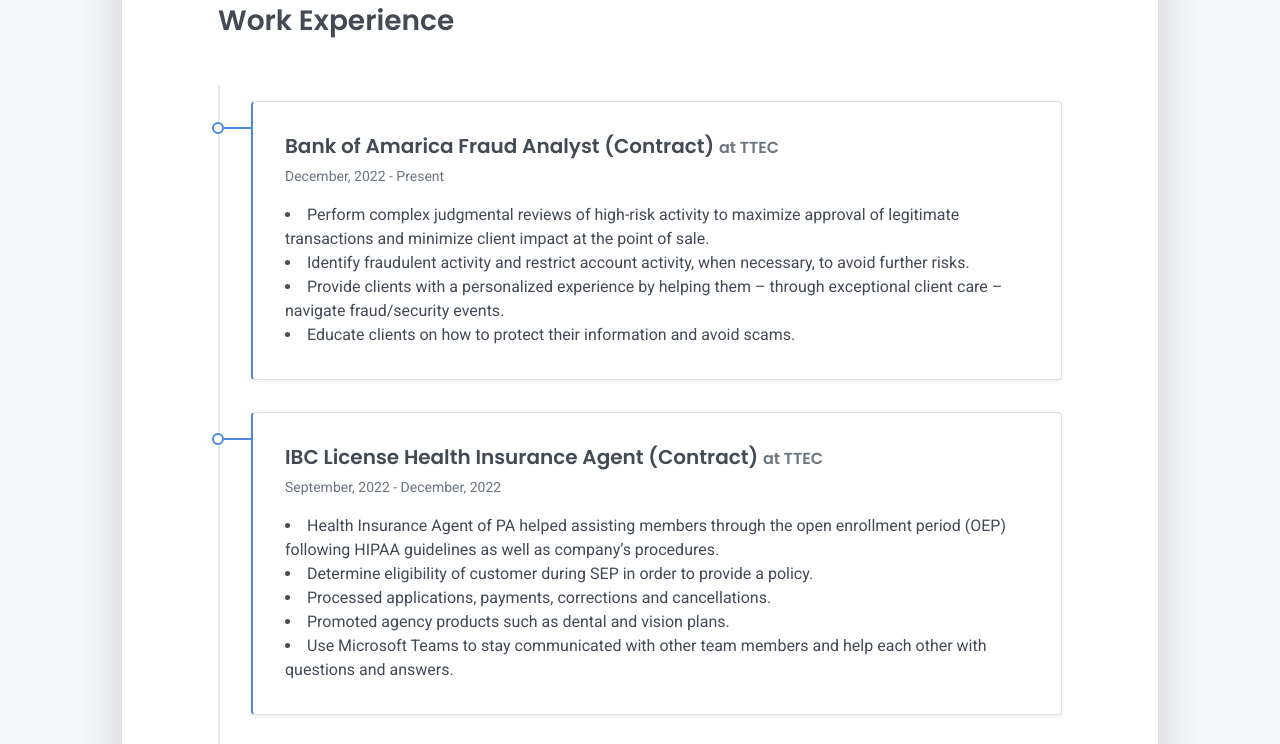
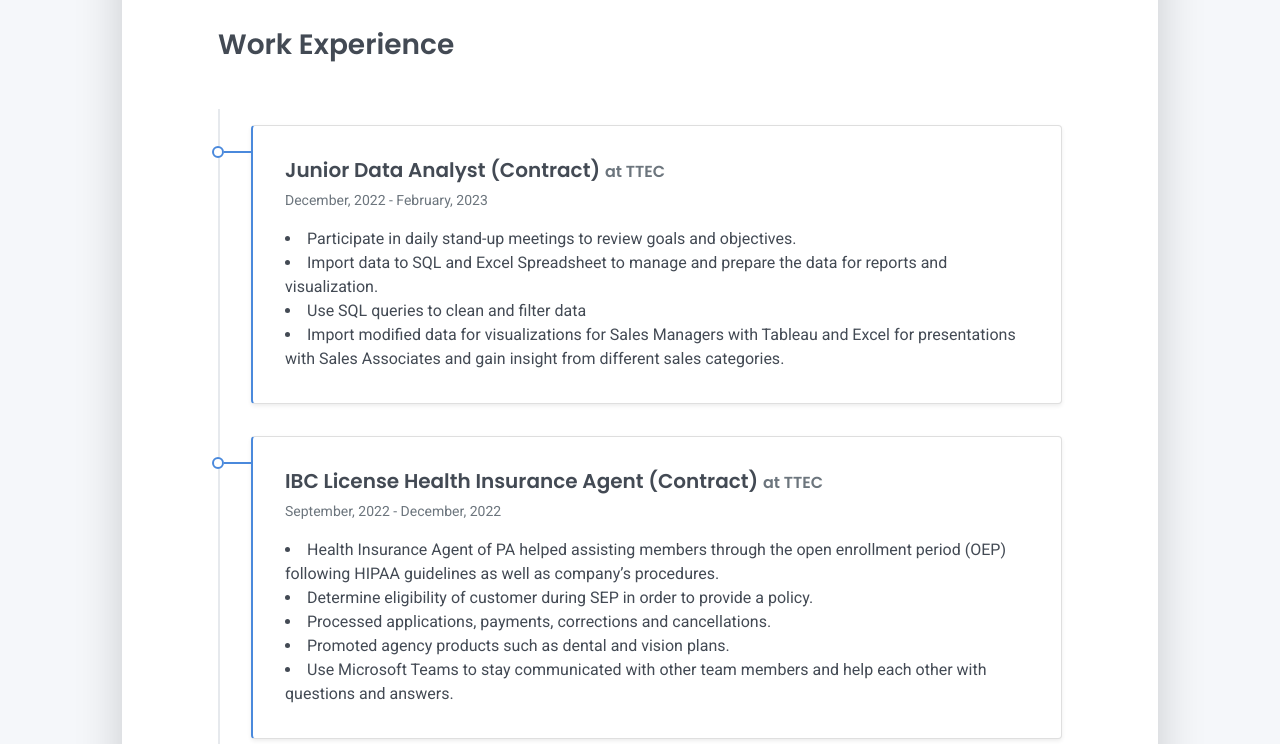
Before and after one commit to yordycobas/Personal-Website, a plain HTML site: page index.html in a window 1280 px wide. Shown: the part 1460-2204 px from the top of the page. Drawn offline with Linux system fonts and the light colour scheme.

Commit message:
Updated index

```diff
--- a/index.html
+++ b/index.html
@@ -63,8 +63,8 @@
         <h2 class="h3 mb-3">About Me</h2>
         <p>A Data Analyst and IT Professional Support with a critical thinking mindset, driven by solving problems and finding solutions.
           Great knowledge of programming, data visualization, big data management, data structure, troubleshooting and debugging, networking, security, system administration, operating systems, and other important topics.
-          Capable of quickly learning new systems and technology.
-          Always looking forward to spanning my knowledge and learning new skills in the IT field, which is what I'm passionate about, and to having an opportunity to work in a professional environment.</p>
+          Capable of quickly learning new software operations and techniques and pursuing a Machine Learning specialization in Data Science.
+          Always looking forward to expanding my knowledge and learning new skills in the IT field, which is what I'm passionate about.</p>
       </div>
       <div class="col-md-5 offset-md-1">
         <div class="row mt-2">
@@ -163,13 +163,13 @@
     <div class="timeline">
       <div class="timeline-card timeline-card-primary card shadow-sm">
         <div class="card-body">
-          <div class="h5 mb-1">Bank of Amarica Fraud Analyst (Contract) <span class="text-muted h6">at TTEC</span></div>
-          <div class="text-muted text-small mb-2">December, 2022 - Present</div>
+          <div class="h5 mb-1">Junior Data Analyst (Contract) <span class="text-muted h6">at TTEC</span></div>
+          <div class="text-muted text-small mb-2">December, 2022 - February, 2023</div>
           <div>
-            <li>Perform complex judgmental reviews of high-risk activity to maximize approval of legitimate transactions and minimize client impact at the point of sale.</li>
-            <li>Identify fraudulent activity and restrict account activity, when necessary, to avoid further risks.</li>
-            <li>Provide clients with a personalized experience by helping them – through exceptional client care – navigate fraud/security events.</li>
-            <li>Educate clients on how to protect their information and avoid scams.</li>
+            <li>Participate in daily stand-up meetings to review goals and objectives.</li>
+            <li>Import data to SQL and Excel Spreadsheet to manage and prepare the data for reports and visualization.</li>
+            <li>Use SQL queries to clean and filter data</li>
+            <li>Import modified data for visualizations for Sales Managers with Tableau and Excel for presentations with Sales Associates and gain insight from different sales categories.</li>
           </div>
         </div>
       </div>
@@ -253,8 +253,7 @@
         <div class="card-body">
           <div class="h5 mb-1">High School Diploma <span class="text-muted h6">from American Senior High School</span></div>
           <div class="text-muted text-small mb-2">Graduation: May 2015</div>
-          <div>Graduate with honors with an overall GPA of 3.6.
-            Got honor roll multiple times and perform at top 5 in the school on Algebra test score.</div>
+          <div>Graduate with honors with an overall GPA of 3.6. Got honor roll multiple times and performed top 5 on Algebra test scores in the school.</div>
         </div>
       </div>
     </div>
```
